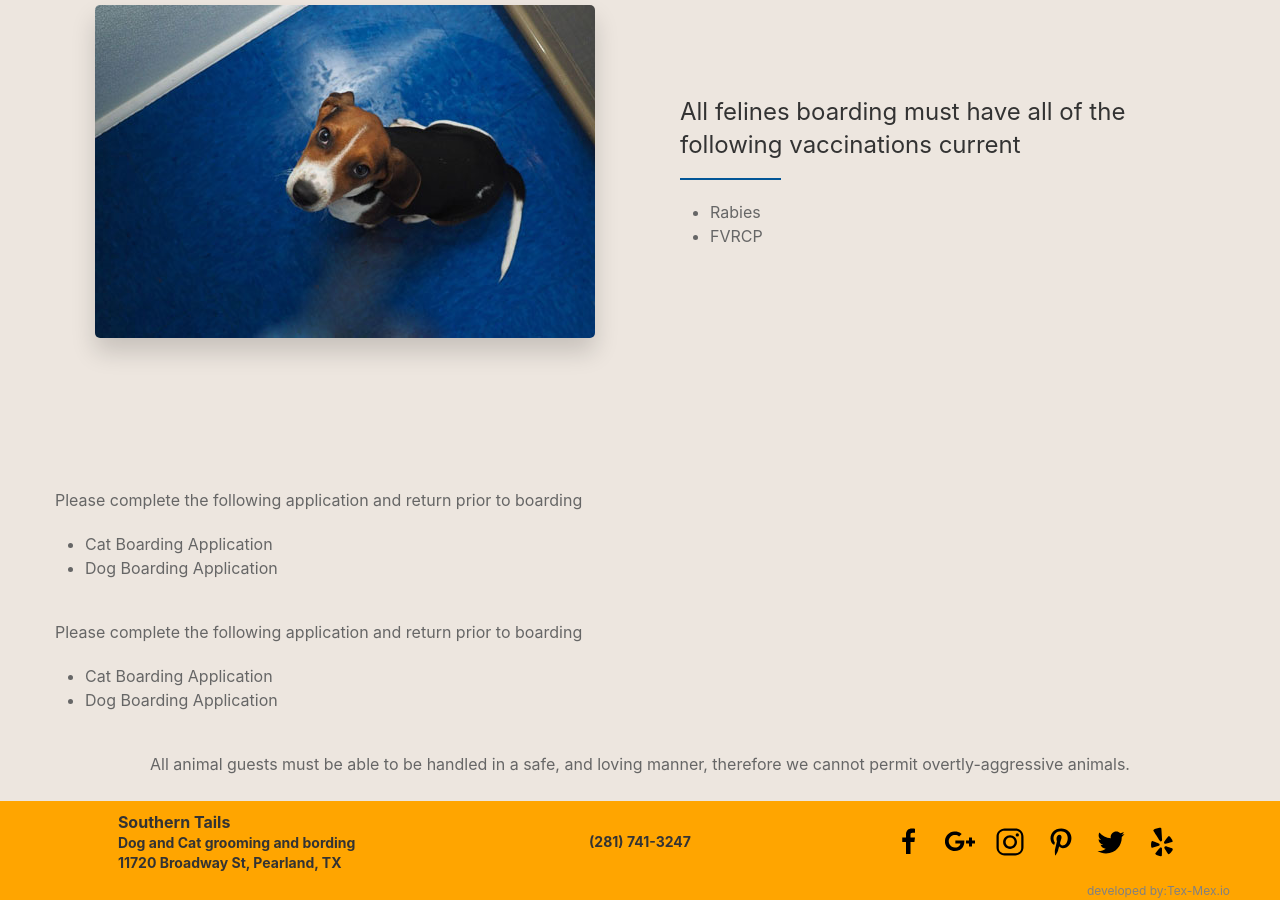
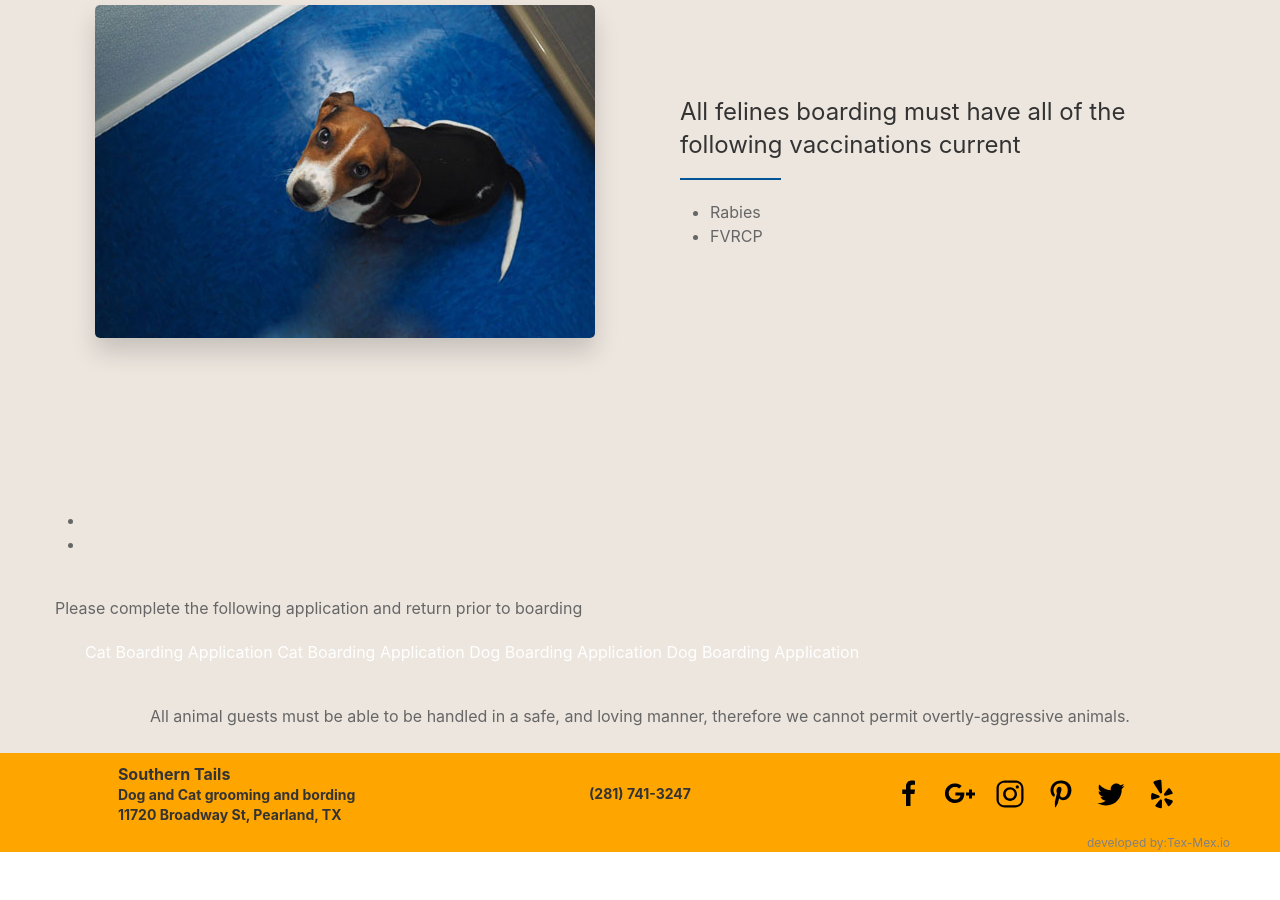
Before and after one commit to TechMex-io/southernTails, a Jekyll site: the page built from boarding.md, in a window 1280 px wide and 900 px high, scrolled down 2588 px. Built offline with Jekyll 4.4.1, drawn with Linux system fonts in a browser that asks for light colours; after the commit the page ends 3440 px from its top, so only the background shows below that.

Commit message:
added a double loop to get link text and url

```diff
--- a/_layouts/service.html
+++ b/_layouts/service.html
@@ -88,11 +88,11 @@ layout: default
           <!-- List of links-->
           <div class="uk-width-1-1@s">
             <p>{{ page.body_heading_links }}</p>
-            <ul>{% for items in page.body_desc_links %}
-              <li>
+            <ul>{% for items in page.body_desc_links %}{% for url in page.body_desc_urls %}
+              <a href="{{url.desc_url}}">
                 {{ items.desc_links }}
-              </li>
-                {% endfor %}
+              </a>
+                {% endfor %}{% endfor %}
             </ul>
           </div>
 
--- a/boarding.md
+++ b/boarding.md
@@ -35,15 +35,18 @@ body_desc_3:
   - desc_3_item: Rabies
   - desc_3_item: FVRCP
 
-body_heading_4 : Please complete the following application and return prior to boarding
+body_heading_4 : null
 body_desc_4:
-  - desc_4_item: Cat Boarding Application
-  - desc_4_item: Dog Boarding Application
+  - desc_4_item: null
+  - desc_4_item: null
 
 body_heading_links : Please complete the following application and return prior to boarding
 body_desc_links:
   - desc_links: Cat Boarding Application
   - desc_links: Dog Boarding Application
+body_desc_urls:
+  - desc_url: http://georgeramirezphotography.com/
+  - desc_url: http://tech-mex.io/
 
 body_heading_5 : All animal guests must be able to be handled in a safe, and loving manner, therefore we cannot permit overtly-aggressive animals.
 body_cta : Give us a call for pricing, as prices vary per breed.
```
